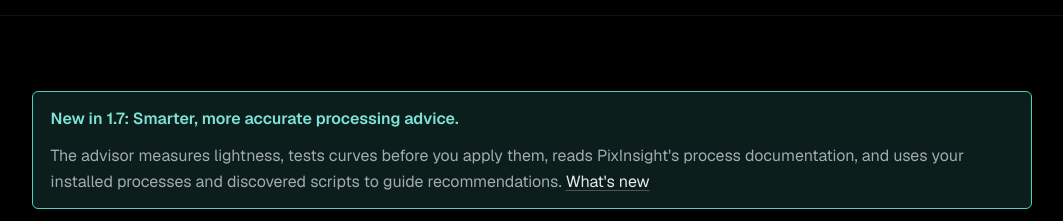
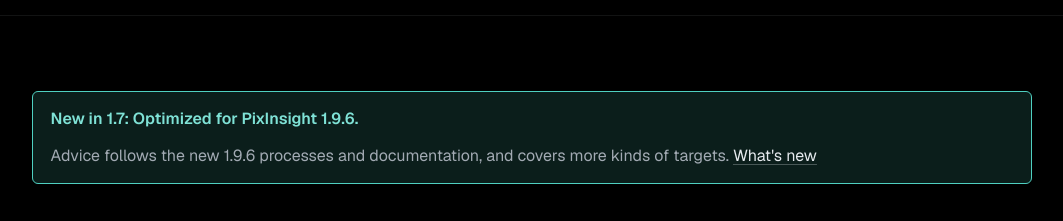
Before and after one commit to phatwila/PIAdvisor-Release, a plain HTML site: page index.html in a window 1280 px wide. Shown: the part 49-270 px from the top of the page, without its empty margins (108-1171 px from the left). Drawn offline with Linux system fonts and the light colour scheme; no server answers.

Commit message:
Download page banner: optimized for PixInsight 1.9.6
The download page and the README described 1.7.0. They now name the 1.9.6
optimization and link to the 1.7.1 changelog entry.

```diff
--- a/index.html
+++ b/index.html
@@ -100,8 +100,8 @@
   <main>
     <div class="container">
       <p class="mac-notice" role="note">
-        <strong>New in 1.7: Smarter, more accurate processing advice.</strong>
-        <span>The advisor measures lightness, tests curves before you apply them, reads PixInsight's process documentation, and uses your installed processes and discovered scripts to guide recommendations. <a href="https://piadvisor.net/changelog/#v1-7-0">What's new</a></span>
+        <strong>New in 1.7: Optimized for PixInsight 1.9.6.</strong>
+        <span>Advice follows the new 1.9.6 processes and documentation, and covers more kinds of targets. <a href="https://piadvisor.net/changelog/#v1-7-1">What's new</a></span>
       </p>
       <section class="hero" aria-labelledby="title">
         <div>
```
Also changed, not shown: 1 other file.
